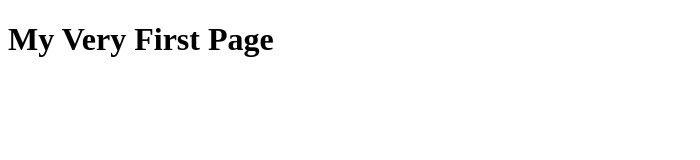
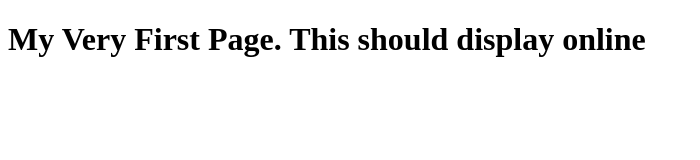
Before and after one commit to MattrCollins8/learning-html, a plain HTML site: page site/index.html in a window 1280 px wide. Shown: the whole page, without its empty margins (0-700 px from the left). Drawn offline with Linux system fonts and the light colour scheme.

Commit message:
First update to content hope it shows.

```diff
--- a/site/index.html
+++ b/site/index.html
@@ -4,6 +4,6 @@
 	<title>First Page of Course</title>
 </head>
 <body>
-<h1>My Very First Page</h1>
+<h1>My Very First Page. This should display online</h1>
 </body>
 </html>
```
